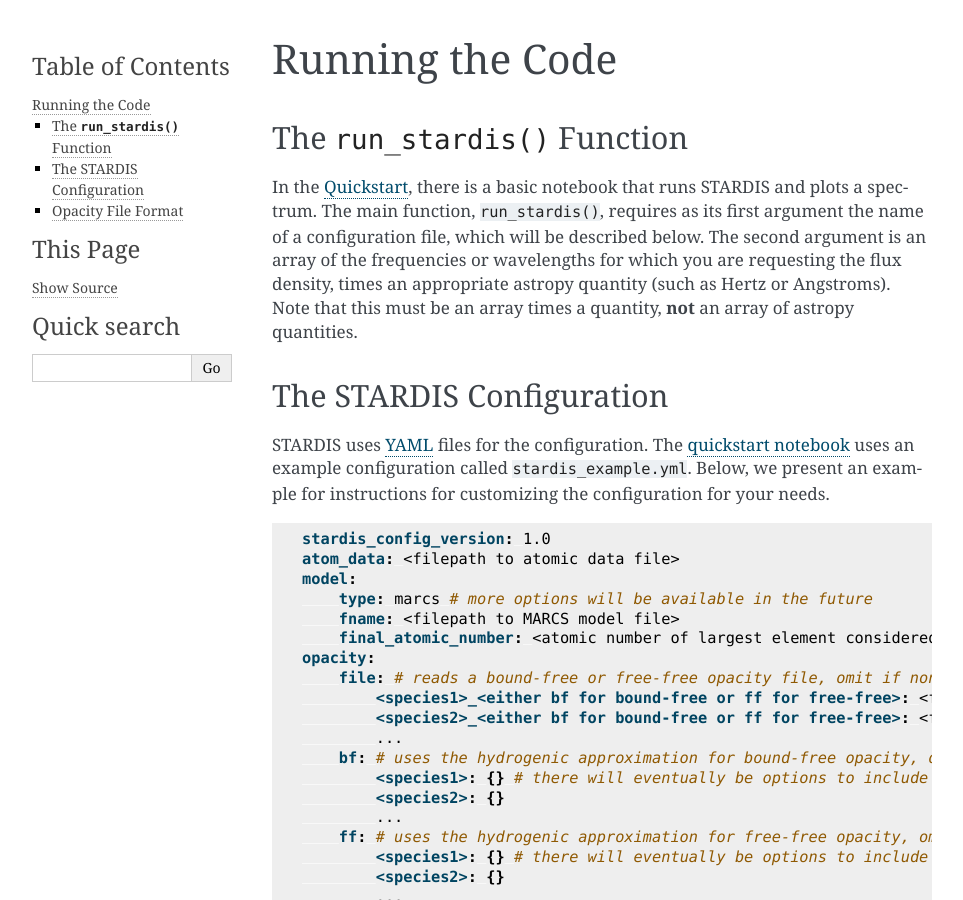
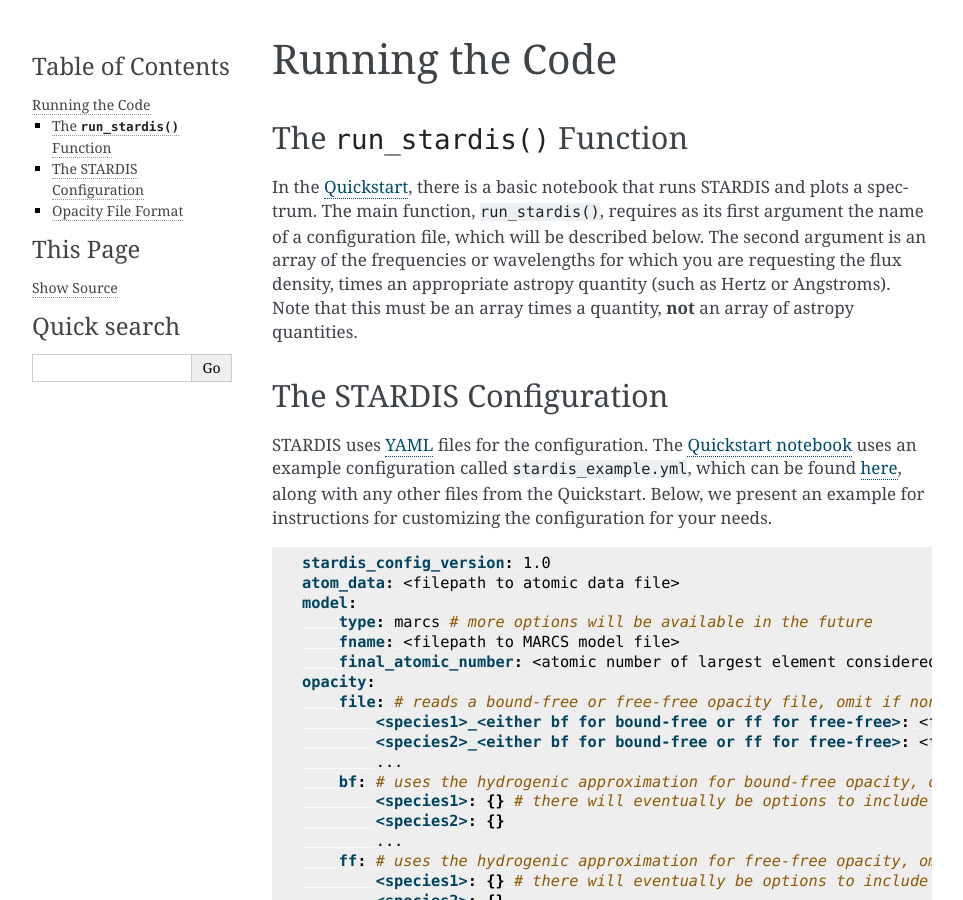
Before and after one commit to tardis-sn/stardis, a Sphinx documentation site: the page built from docs/running_the_code.rst, in a window 1280 px wide and 900 px high. Shown: the whole window, without its empty margins (148-1111 px from the left). Built offline with Sphinx 7.4.7, drawn with Linux system fonts in a browser that asks for light colours; the version number could not be read and is left out.

Commit message:
Add hyperlink to data file for clarity

```diff
--- a/docs/running_the_code.rst
+++ b/docs/running_the_code.rst
@@ -17,7 +17,7 @@ The STARDIS Configuration
 -------------------------
 
 STARDIS uses `YAML <https://yaml.org/>`__ files for the configuration.
-The `quickstart notebook <quickstart/quickstart.ipynb>`__ uses an example configuration called ``stardis_example.yml``.
+The `Quickstart notebook <quickstart/quickstart.ipynb>`__ uses an example configuration called ``stardis_example.yml``, which can be found `here <https://github.com/tardis-sn/stardis/tree/main/docs/quickstart>`__, along with any other files from the Quickstart.
 Below, we present an example for instructions for customizing the
 configuration for your needs.
 
```
